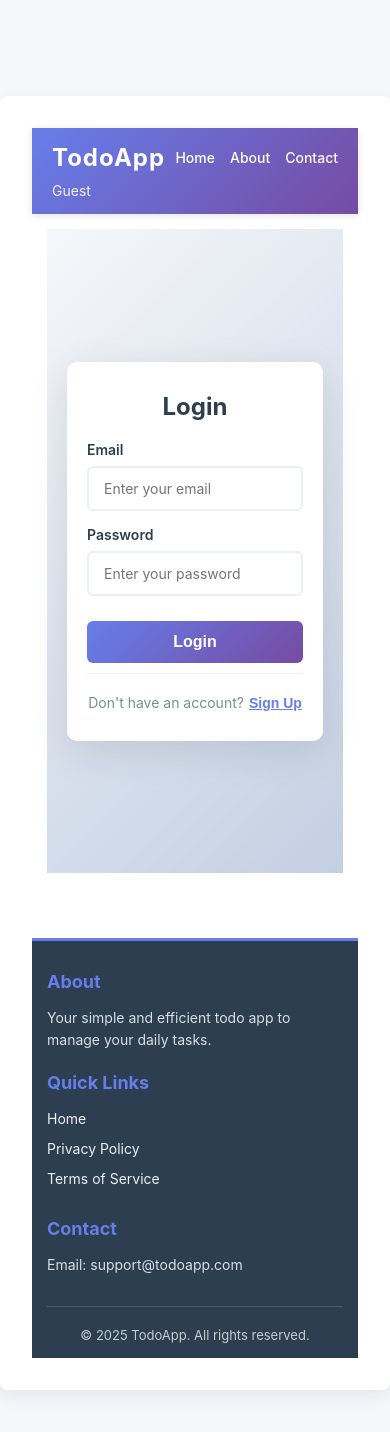
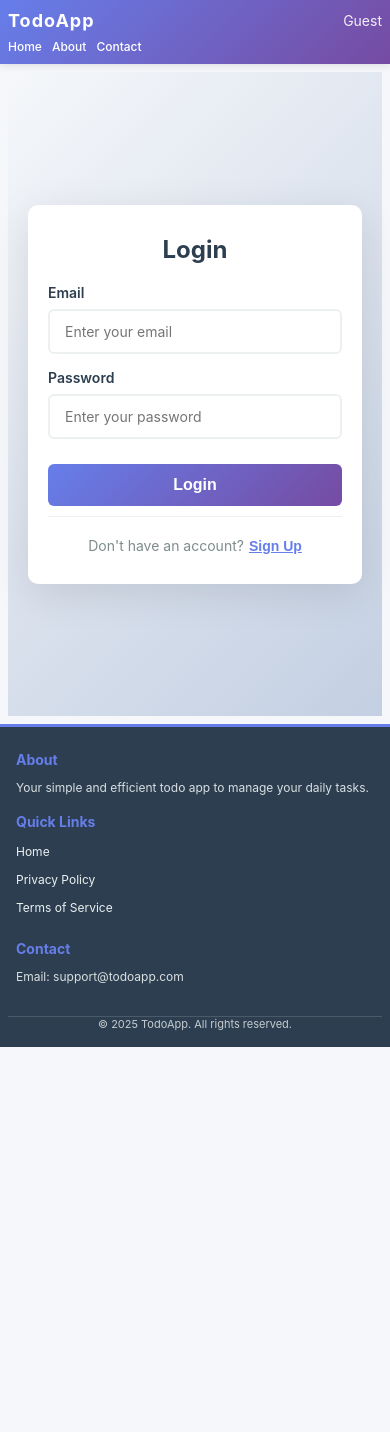
Before and after one commit to RohitMathur747/Todo-MERN-STACK, a React (Vite) app in the folder todo-react-app/: page / in a window 390 px wide. Shown: the top 1432 px of the page. After the commit the page ends 1047 px from the top, so only its background shows below. Built offline with nearby package versions, Linux system fonts and the light colour scheme.

Commit message:
fixed the header and footer and auth page

```diff
--- a/todo-react-app/src/App.css
+++ b/todo-react-app/src/App.css
@@ -1,34 +1,37 @@
-* {
-  margin: 0;
-  padding: 0;
-  box-sizing: border-box;
-}
-
-body {
-  font-family: -apple-system, BlinkMacSystemFont, "Segoe UI", "Roboto", "Oxygen",
-    "Ubuntu", "Cantarell", "Fira Sans", "Droid Sans", "Helvetica Neue",
-    sans-serif;
-  -webkit-font-smoothing: antialiased;
-  -moz-osx-font-smoothing: grayscale;
-  background-color: #f5f5f5;
-}
-
 .app {
   display: flex;
   flex-direction: column;
   min-height: 100vh;
+  width: 100%;
 }
 
 .main-content {
   flex: 1;
   padding: 20px;
+  width: 100%;
+  display: flex;
+  justify-content: center;
+}
+
+.main-content > * {
+  width: 100%;
   max-width: 1200px;
-  margin: 0 auto;
-  width: 100%;
+}
+
+@media (max-width: 1024px) {
+  .main-content {
+    padding: 16px;
+  }
 }
 
 @media (max-width: 768px) {
   .main-content {
-    padding: 15px;
+    padding: 12px;
   }
 }
+
+@media (max-width: 480px) {
+  .main-content {
+    padding: 8px;
+  }
+}
--- a/todo-react-app/src/components/Footer.css
+++ b/todo-react-app/src/components/Footer.css
@@ -2,13 +2,15 @@
   background-color: #2c3e50;
   color: #ecf0f1;
   padding: 40px 20px 20px;
-  margin-top: 50px;
+  margin-top: auto;
   border-top: 3px solid #667eea;
+  width: 100%;
 }
 
 .footer-container {
   max-width: 1200px;
   margin: 0 auto;
+  padding: 0 20px;
   display: grid;
   grid-template-columns: repeat(auto-fit, minmax(250px, 1fr));
   gap: 30px;
@@ -47,6 +49,9 @@
 }
 
 .footer-bottom {
+  max-width: 1200px;
+  margin: 0 auto;
+  padding: 0 20px 20px;
   border-top: 1px solid rgba(236, 240, 241, 0.2);
   padding-top: 20px;
   text-align: center;
@@ -54,13 +59,73 @@
   opacity: 0.8;
 }
 
+@media (max-width: 1024px) {
+  .footer {
+    padding: 36px 16px 16px;
+  }
+
+  .footer-container {
+    padding: 0 16px;
+    gap: 24px;
+  }
+
+  .footer-bottom {
+    padding: 0 16px 16px;
+  }
+}
+
 @media (max-width: 768px) {
+  .footer {
+    padding: 30px 12px 12px;
+  }
+
   .footer-container {
     grid-template-columns: 1fr;
     gap: 20px;
+    padding: 0 12px;
   }
 
-  .footer {
-    padding: 30px 15px 15px;
+  .footer-section h4 {
+    font-size: 16px;
+  }
+
+  .footer-section p,
+  .footer-section a {
+    font-size: 13px;
+  }
+
+  .footer-bottom {
+    padding: 0 12px 12px;
+    font-size: 12px;
   }
 }
+
+@media (max-width: 480px) {
+  .footer {
+    padding: 24px 8px 8px;
+  }
+
+  .footer-container {
+    padding: 0 8px;
+    gap: 16px;
+  }
+
+  .footer-section h4 {
+    font-size: 14px;
+    margin-bottom: 10px;
+  }
+
+  .footer-section p,
+  .footer-section a {
+    font-size: 12px;
+  }
+
+  .footer-section ul li {
+    margin-bottom: 8px;
+  }
+
+  .footer-bottom {
+    padding: 0 8px 8px;
+    font-size: 11px;
+  }
+}
--- a/todo-react-app/src/components/Header.css
+++ b/todo-react-app/src/components/Header.css
@@ -1,32 +1,36 @@
 .header {
   background: linear-gradient(135deg, #667eea 0%, #764ba2 100%);
   color: white;
-  padding: 15px 0;
+  padding: 16px 0;
   box-shadow: 0 2px 8px rgba(0, 0, 0, 0.1);
   position: sticky;
   top: 0;
   z-index: 100;
+  width: 100%;
 }
 
 .header-container {
-  max-width: 1200px;
-  margin: 0 auto;
+  max-width: 100%;
   padding: 0 20px;
   display: flex;
   justify-content: space-between;
   align-items: center;
+  gap: 20px;
 }
 
 .logo h2 {
   font-size: 24px;
   font-weight: 700;
   letter-spacing: 1px;
+  white-space: nowrap;
 }
 
 .nav ul {
   list-style: none;
   display: flex;
   gap: 30px;
+  flex: 1;
+  justify-content: center;
 }
 
 .nav a {
@@ -44,6 +48,7 @@
   display: flex;
   align-items: center;
   gap: 15px;
+  white-space: nowrap;
 }
 
 .user-name {
@@ -73,15 +78,55 @@
   color: #667eea;
 }
 
+@media (max-width: 1024px) {
+  .header-container {
+    padding: 0 16px;
+  }
+
+  .nav ul {
+    gap: 20px;
+  }
+
+  .logo h2 {
+    font-size: 22px;
+  }
+}
+
 @media (max-width: 768px) {
+  .header {
+    padding: 12px 0;
+  }
+
   .header-container {
     flex-wrap: wrap;
-    gap: 10px;
+    padding: 0 12px;
+    gap: 8px;
+  }
+
+  .logo h2 {
+    font-size: 20px;
+    order: 1;
+  }
+
+  .nav {
+    order: 3;
+    width: 100%;
   }
 
   .nav ul {
     gap: 15px;
-    font-size: 14px;
+    font-size: 13px;
+    justify-content: flex-start;
+  }
+
+  .auth-section {
+    order: 2;
+    gap: 10px;
+  }
+
+  .user-name {
+    font-size: 12px;
+    display: none;
   }
 
   .logout-btn {
@@ -89,3 +134,27 @@
     font-size: 12px;
   }
 }
+
+@media (max-width: 480px) {
+  .header {
+    padding: 10px 0;
+  }
+
+  .header-container {
+    padding: 0 8px;
+  }
+
+  .logo h2 {
+    font-size: 18px;
+  }
+
+  .nav ul {
+    gap: 10px;
+    font-size: 12px;
+  }
+
+  .logout-btn {
+    padding: 5px 10px;
+    font-size: 11px;
+  }
+}
--- a/todo-react-app/src/index.css
+++ b/todo-react-app/src/index.css
@@ -2,6 +2,13 @@
   --bg: #f5f7fb;
   --fg: #0f172a;
 }
+
+* {
+  margin: 0;
+  padding: 0;
+  box-sizing: border-box;
+}
+
 body {
   margin: 0;
   font-family: Inter, ui-sans-serif, system-ui, -apple-system, "Segoe UI",
@@ -9,11 +16,9 @@ body {
   background: var(--bg);
   color: var(--fg);
 }
-.app {
-  max-width: 640px;
-  margin: 6rem auto;
-  padding: 2rem;
-  background: #fff;
-  border-radius: 8px;
-  box-shadow: 0 6px 18px rgba(12, 24, 48, 0.08);
+
+#root {
+  display: flex;
+  flex-direction: column;
+  min-height: 100vh;
 }
```
